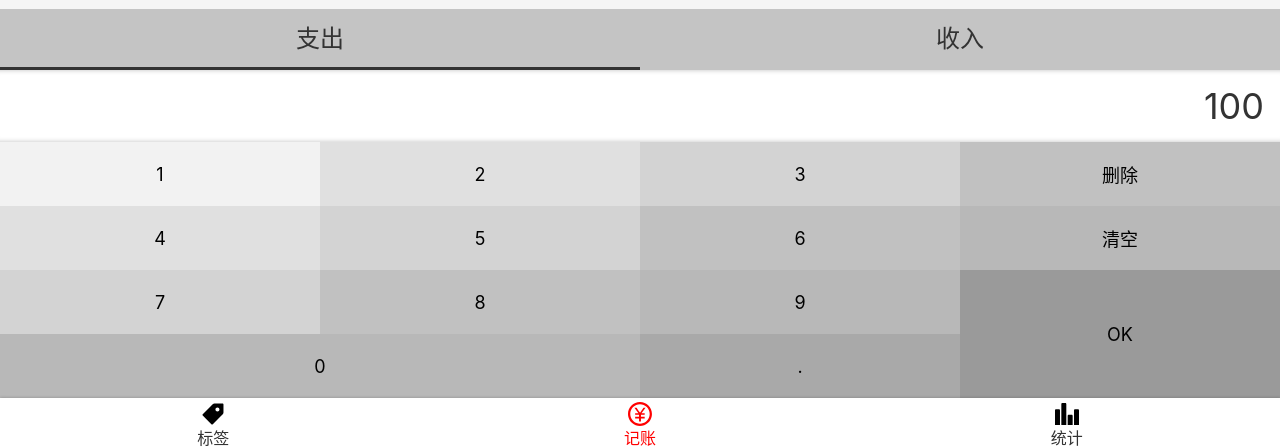
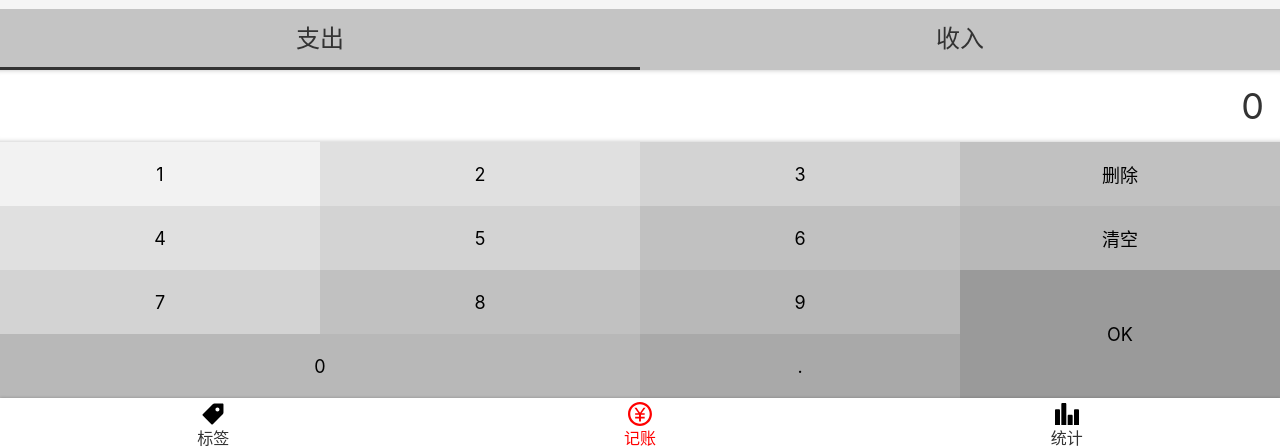
Before and after one commit to dana-wang9527/react-morney, a React app: page /#/money in a window 1280 px wide. Shown: the part 346-794 px from the top of the page. Built offline with nearby package versions, Linux system fonts and the light colour scheme.

Commit message:
NumberPadSection基本完成

```diff
--- a/src/Views/Money.tsx
+++ b/src/Views/Money.tsx
@@ -17,26 +17,7 @@
             <TagsSection/>
             <NotesSection/>
             <CategorySection/>
-            <NumberPadSection>
-                <div className="output">100</div>
-                <div className="pad clearfix">
-                    <button>1</button>
-                    <button>2</button>
-                    <button>3</button>
-                    <button>删除</button>
-                    <button>4</button>
-                    <button>5</button>
-                    <button>6</button>
-                    <button>清空</button>
-                    <button>7</button>
-                    <button>8</button>
-                    <button>9</button>
-                    <button className='ok'>OK</button>
-                    <button className="zero">0</button>
-                    <button>.</button>
-
-                </div>
-            </NumberPadSection>
+            <NumberPadSection/>
         </MyLayout>
     );
 }
--- a/src/Views/Money/NumberPadSection.tsx
+++ b/src/Views/Money/NumberPadSection.tsx
@@ -1,58 +1,79 @@
-import styled from 'styled-components';
+import React, {useState} from 'react';
+import {Wrapper} from './NumberPadSection/Wrapper';
 
-const NumberPadSection = styled.section`
-  display: flex;
-  flex-direction: column;
 
-  > .output {
-    background: white;
-    font-size: 36px;
-    line-height: 72px;
-    text-align: right;
-    padding: 0 16px;
-    box-shadow: inset 0 -5px 5px -5px rgba(0, 0, 0, 0.25), inset 0 5px 5px -5px rgba(0, 0, 0, 0.25);
-  }
+const NumberPadSection: React.FC = () => {
+    const [output, _setOutput] = useState('0');
+    const setOutput = (output: string) => {
+        if (output.length > 16) {
+            output = output.slice(0, 16);
+        } else if (output.length === 0) {
+            output = '0';
+        }
+        _setOutput(output);
+    };
+    const onClickNumber = (e: React.MouseEvent) => {
+        const text = (e.target as HTMLButtonElement).textContent;
+        if (text === null) {
+            return;
+        }
+        switch (text) {
+            case '0':
+            case '1':
+            case '2':
+            case '3':
+            case '4':
+            case '5':
+            case '6':
+            case '7':
+            case '8':
+            case '9':
+                if (output === '0') {
+                    setOutput(text);
+                } else {
+                    setOutput(output + text);
+                }
+                break;
+            case '.':
+                if (output.indexOf('.') >= 0) return;
+                setOutput(output + '.');
+                break;
+            case '删除':
+                if (output.length === 1) {
+                    setOutput('');
+                } else {
+                    setOutput(output.slice(0, -1));
+                }
+                break;
+            case '清空':
+                setOutput('');
+                break;
+            case 'OK':
+                break;
+        }
+    };
+    return (
+        <Wrapper>
+            <div className="output">{output}</div>
+            <div className="pad clearfix" onClick={onClickNumber}>
+                <button>1</button>
+                <button>2</button>
+                <button>3</button>
+                <button>删除</button>
+                <button>4</button>
+                <button>5</button>
+                <button>6</button>
+                <button>清空</button>
+                <button>7</button>
+                <button>8</button>
+                <button>9</button>
+                <button className='ok'>OK</button>
+                <button className="zero">0</button>
+                <button>.</button>
+            </div>
+        </Wrapper>
+    );
 
-  > .pad {
-    >button{
-      font-size: 18px;float: left;width: 25%;
-      height:64px;border:none;
-      &.ok{
-        height: 128px;float: right;
-      }
-      &.zero{
-        width:50%
-      }
-      &:nth-child(1){
-        background:#f2f2f2;
-      }
-      &:nth-child(2),
-      &:nth-child(5) {
-        background:#E0E0E0;
-      }
-      &:nth-child(3),
-      &:nth-child(6),
-      &:nth-child(9) {
-        background:#D3D3D3;
-      }
-      &:nth-child(4),
-      &:nth-child(7),
-      &:nth-child(10) {
-        background:#C1C1C1;
-      }
-      &:nth-child(8),
-      &:nth-child(11),
-      &:nth-child(13) {
-        background:#B8B8B8;
-      }
-      &:nth-child(12) {
-        background:#9A9A9A;
-      }
-      &:nth-child(14) {
-        background:#A9A9A9;
-      }
-    }
-  }
-`;
+};
 
-export {NumberPadSection}
+export {NumberPadSection};
--- /dev/null
+++ b/src/Views/Money/NumberPadSection/Wrapper.tsx
@@ -0,0 +1,71 @@
+import styled from 'styled-components';
+
+const Wrapper = styled.section`
+  display: flex;
+  flex-direction: column;
+
+  > .output {
+    background: white;
+    font-size: 36px;
+    line-height: 72px;
+    text-align: right;
+    padding: 0 16px;
+    box-shadow: inset 0 -5px 5px -5px rgba(0, 0, 0, 0.25), inset 0 5px 5px -5px rgba(0, 0, 0, 0.25);
+  }
+
+  > .pad {
+    > button {
+      font-size: 18px;
+      float: left;
+      width: 25%;
+      height: 64px;
+      border: none;
+
+      &.ok {
+        height: 128px;
+        float: right;
+      }
+
+      &.zero {
+        width: 50%
+      }
+
+      &:nth-child(1) {
+        background: #f2f2f2;
+      }
+
+      &:nth-child(2),
+      &:nth-child(5) {
+        background: #E0E0E0;
+      }
+
+      &:nth-child(3),
+      &:nth-child(6),
+      &:nth-child(9) {
+        background: #D3D3D3;
+      }
+
+      &:nth-child(4),
+      &:nth-child(7),
+      &:nth-child(10) {
+        background: #C1C1C1;
+      }
+
+      &:nth-child(8),
+      &:nth-child(11),
+      &:nth-child(13) {
+        background: #B8B8B8;
+      }
+
+      &:nth-child(12) {
+        background: #9A9A9A;
+      }
+
+      &:nth-child(14) {
+        background: #A9A9A9;
+      }
+    }
+  }
+`;
+
+export {Wrapper}
```
